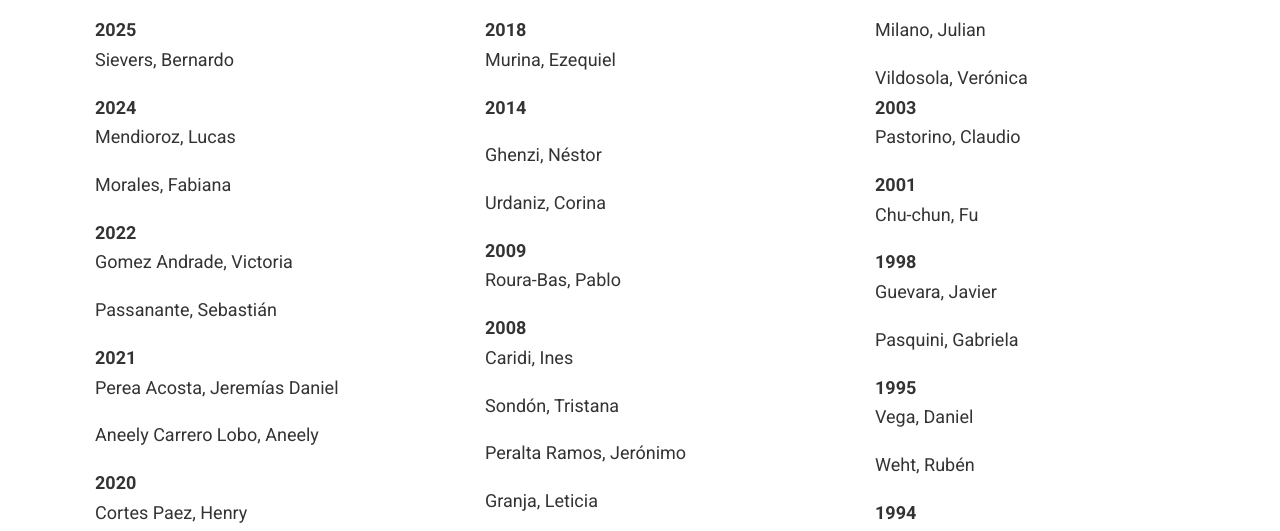
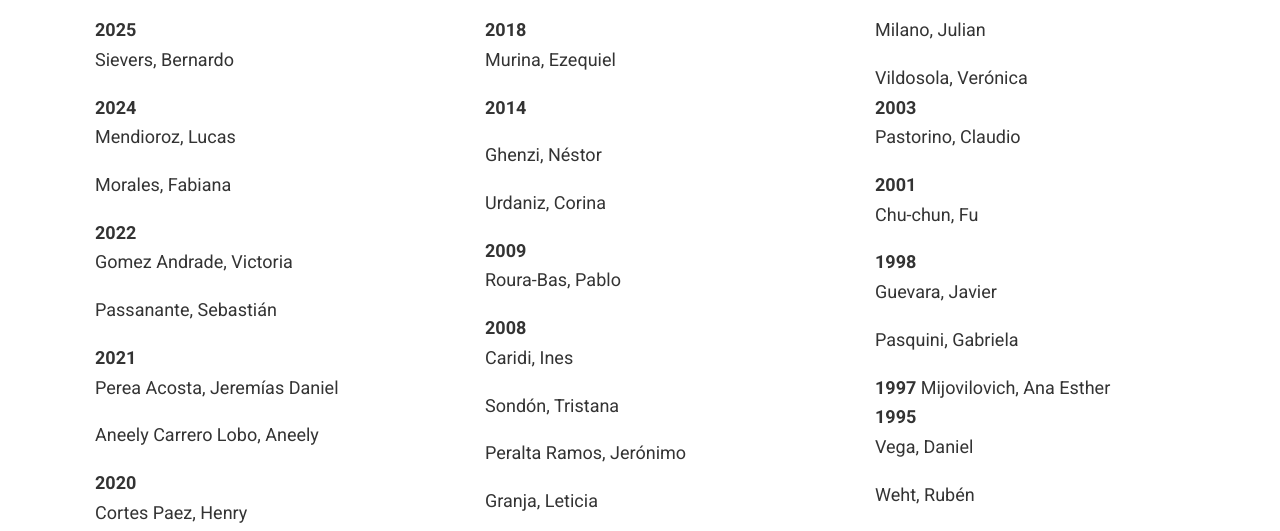
Before and after one commit to matcond-tandar/matcond-tandar.github.io, a plain HTML site: page recursos/index.html in a window 1280 px wide. Shown: the part 230-761 px from the top of the page. Drawn offline with nearby package versions, Linux system fonts and the light colour scheme; some packages are replaced by stand-ins of ours; some icons are missing.

Commit message:
Sitio actualizado

```diff
--- a/recursos/index.html
+++ b/recursos/index.html
@@ -642,6 +642,10 @@
 <p>Pasquini, Gabriela</p>
 </li>
 <li>
+<b>1997</b>
+Mijovilovich, Ana Esther
+<li>
+<li>
 <b>1995</b>
 <p>Vega, Daniel</p>
 <p>Weht, Rubén</p>
```
